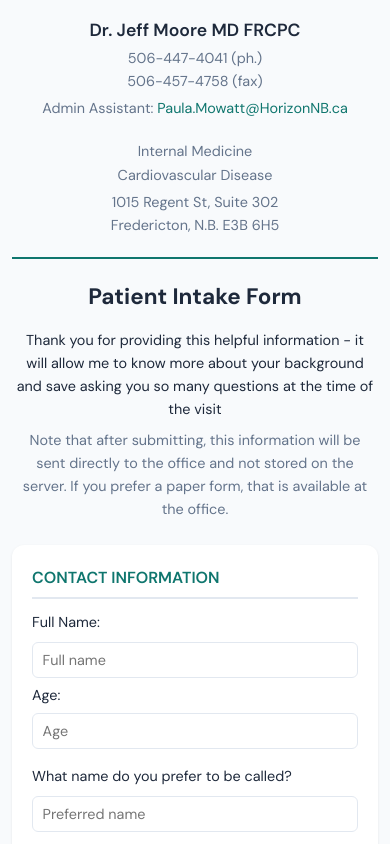
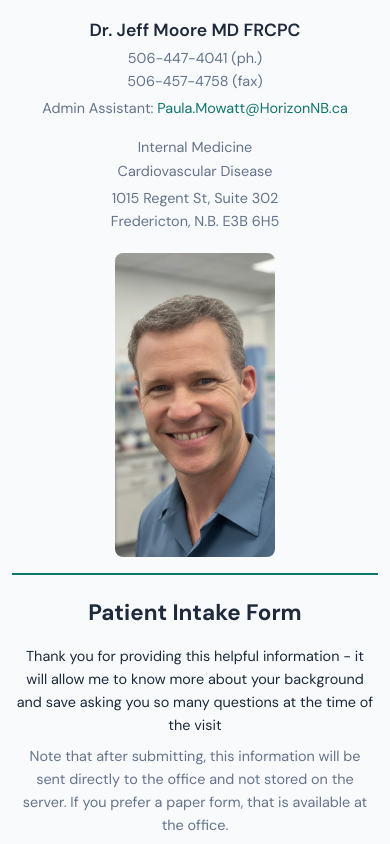
Before and after one commit to Specner-Moore/OfficeForm, a website: page public/index.html in a window 390 px wide. Shown: the top 844 px of the page. Drawn offline with Linux system fonts and the light colour scheme.

Commit message:
Added picture to header

```diff
--- a/public/index.html
+++ b/public/index.html
@@ -418,24 +418,52 @@
     #allergy-table-section.allergy-hidden { display: none; }
 
     .office-info {
-      display: grid;
-      grid-template-columns: 1fr 1fr;
-      gap: 2rem;
-      align-items: start;
+      display: flex;
+      justify-content: center;
+      align-items: flex-start;
+      gap: 10rem;
       font-size: 0.9rem;
       color: var(--text-muted);
       line-height: 1.6;
+      width: fit-content;
+      max-width: 100%;
+      margin-left: auto;
+      margin-right: auto;
       margin-bottom: 1.25rem;
       padding-bottom: 1rem;
       border-bottom: 2px solid var(--primary);
     }
     @media (max-width: 560px) {
-      .office-info { grid-template-columns: 1fr; gap: 1rem; }
+      .office-info {
+        flex-direction: column;
+        align-items: center;
+        gap: 1rem;
+      }
+    }
+    .office-text {
+      display: flex;
+      flex-direction: column;
+      gap: 0.75rem;
+      text-align: center;
     }
     .office-info .name { font-weight: 600; color: var(--text); font-size: 1.1rem; margin-bottom: 0.2rem; }
     .office-info .col p { margin: 0 0 0.25rem; }
     .office-info a { color: var(--primary); text-decoration: none; }
     .office-info a:hover { text-decoration: underline; }
+    .office-image {
+      flex: 0 0 auto;
+      width: 135px;
+      max-width: 100%;
+      height: auto;
+      border-radius: 8px;
+      object-fit: cover;
+    }
+    @media (max-width: 560px) {
+      .office-image {
+        width: min(160px, 60%);
+        justify-self: center;
+      }
+    }
 
     .photo-options { display: flex; align-items: center; gap: 0.5rem; flex-wrap: wrap; }
     .btn-secondary { padding: 0.4rem 0.8rem; font-size: 0.9rem; background: var(--border); color: var(--text); border: none; border-radius: 6px; cursor: pointer; font-family: inherit; }
@@ -456,6 +484,7 @@
   <div class="container">
     <header>
       <div class="office-info">
+        <div class="office-text">
           <div class="col">
             <div class="name">Dr. Jeff Moore MD FRCPC</div>
             <p>506-447-4041 (ph.)<br>506-457-4758 (fax)</p>
@@ -465,6 +494,8 @@
             <p>Internal Medicine<br>Cardiovascular Disease</p>
             <p>1015 Regent St, Suite 302<br>Fredericton, N.B. E3B 6H5</p>
           </div>
+        </div>
+        <img src="/header.jpg" alt="Office header image" class="office-image">
       </div>
       <h1>Patient Intake Form</h1>
       <p class="subtitle">Thank you for providing this helpful information - it will allow me to know more about your background and save asking you so many questions at the time of the visit</p>
```
Also changed, not shown: public/header.jpg (added). Lines whose indentation alone changed are shown as unchanged.
